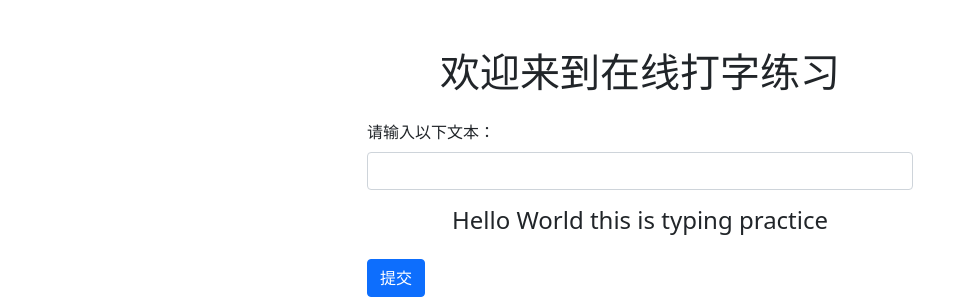
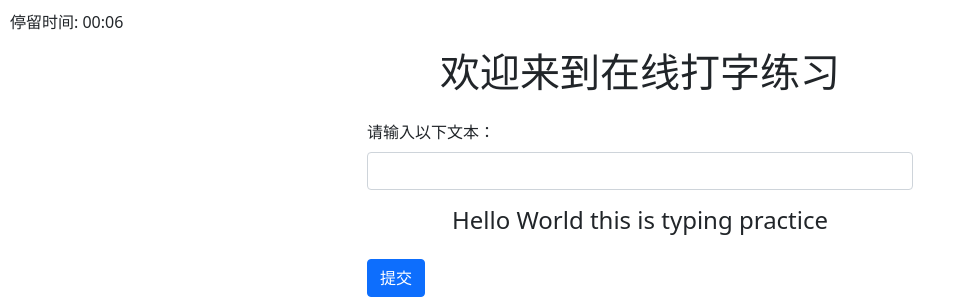
Before and after one commit to ChenpengZhang/SEPKU-TypingPractice, a Flask app: page / in a window 1280 px wide. Shown: the top 301 px of the page, without its empty margins (0-966 px from the left). Run offline with Flask 3, Linux system fonts and the light colour scheme; the visitor is signed in with stand-in values (Sample User, id 1).

Commit message:
add timer

```diff
--- a/templates/Index.html
+++ b/templates/Index.html
@@ -3,10 +3,19 @@
 <head>
     <title>在线打字练习</title>
     <link rel="stylesheet" href="https://cdn.jsdelivr.net/npm/bootstrap@5.1/dist/css/bootstrap.min.css">
+    <style>
+        #timer {
+            position: absolute;
+            top: 10px;
+            left: 10px;
+            font-size: 16px;
+        }
+    </style>
 </head>
 <body>
     <div class="container mt-5">
         <h1 class="text-center mb-4">欢迎来到在线打字练习</h1>
+        <div id="timer">练习时间: 00:00</div>
 
         <div class="row">
             <div class="col-md-6 offset-md-3">
@@ -21,6 +30,25 @@
         <script src="https://code.jquery.com/jquery-3.6.0.min.js"></script>
         <script src="../static/js/ajax.js"></script>
         <script src="../static/js/script.js"></script>
+
+        <script>
+            var startTime = Date.now();
+
+            function formatTime(seconds) {
+                var minutes = Math.floor(seconds / 60);
+                var remainingSeconds = Math.floor(seconds % 60);
+                return (minutes < 10 ? '0' : '') + minutes + ':' + (remainingSeconds < 10 ? '0' : '') + remainingSeconds;
+            }
+
+            function updateTimer() {
+                var currentTime = Date.now();
+                var elapsedTimeInSeconds = Math.floor((currentTime - startTime) / 1000);
+                var formattedTime = formatTime(elapsedTimeInSeconds);
+                document.getElementById('timer').textContent = '停留时间: ' + formattedTime;
+            }
+
+            setInterval(updateTimer, 1000); // 更新时间显示每1000毫秒（1秒）
+        </script>
     </div>
 </body>
 </html>
```
Also changed, not shown: static/js/script.js (line endings or trailing spaces). Lines whose indentation alone changed are shown as unchanged.
